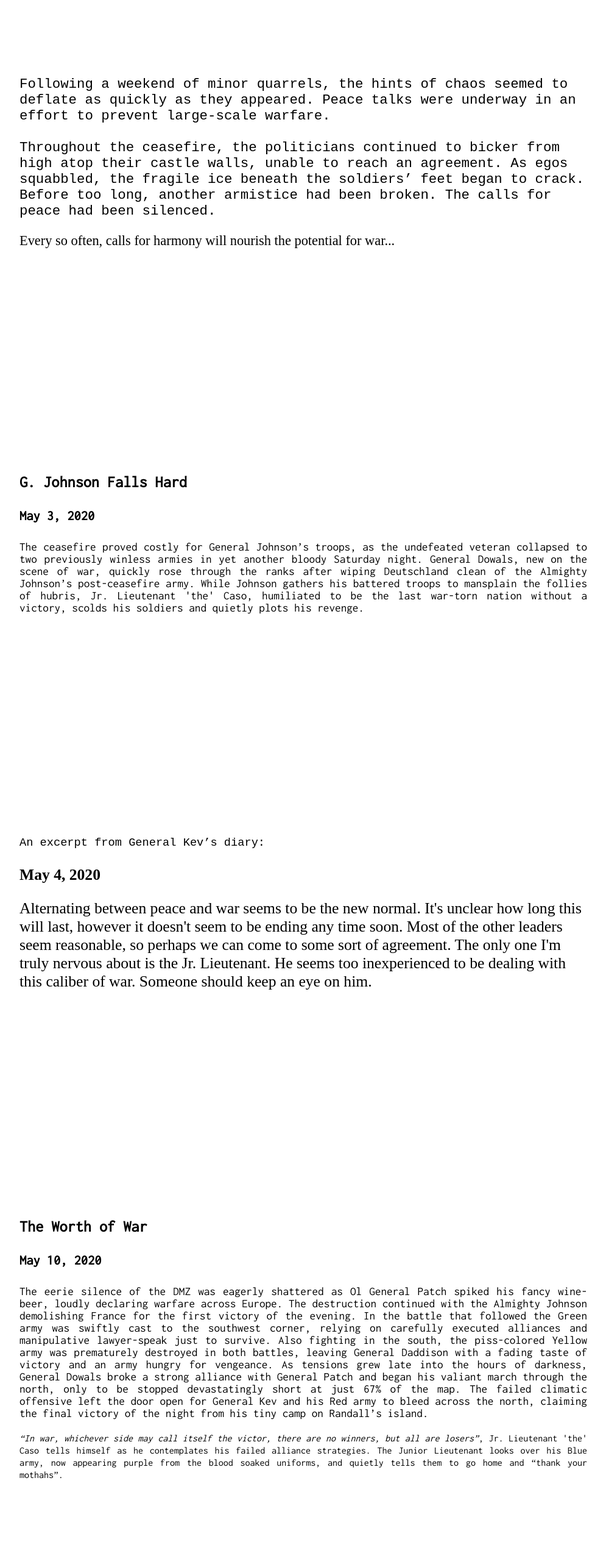
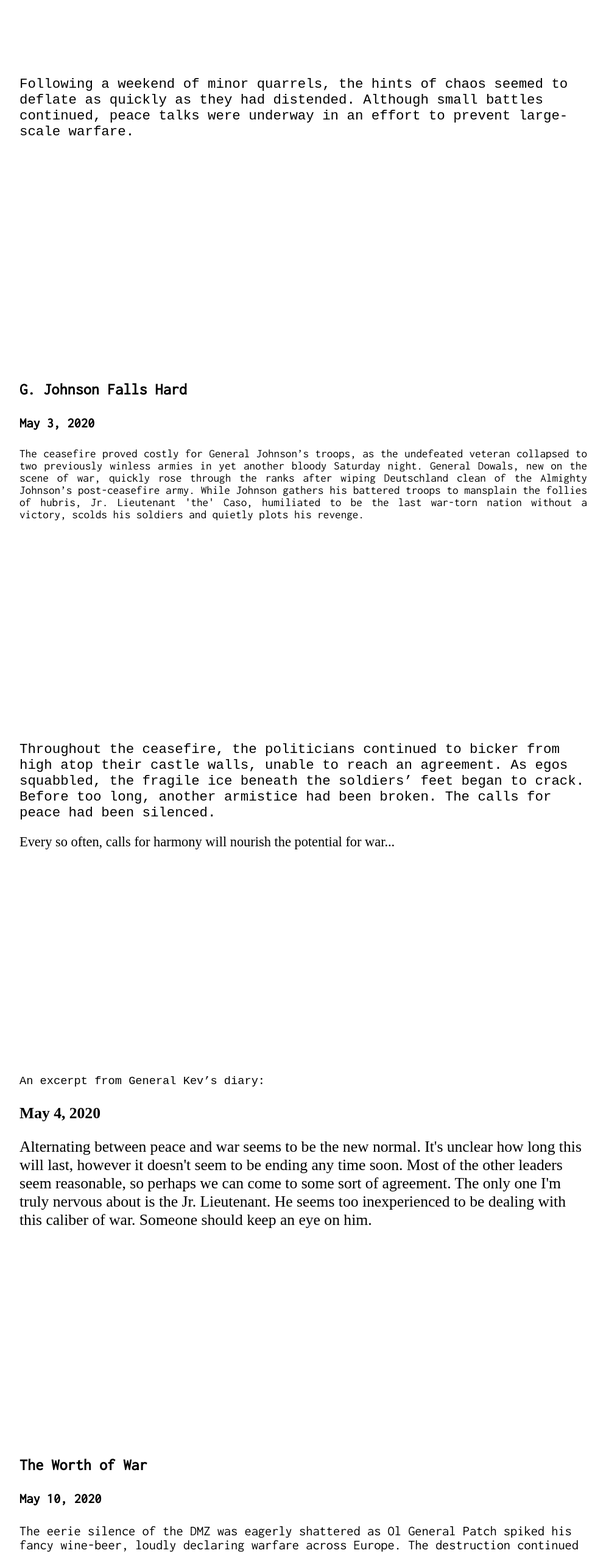
Before and after one commit to kduckets/tfw, a Next.js app: page / in a window 1280 px wide. Shown: the part 2380-4927 px from the top of the page at 61% size, without its empty margins (142-1137 px from the left). Built offline with nearby package versions, Linux system fonts and the light colour scheme; a web font is replaced by a local one.

Commit message:
Update index.js

```diff
--- a/pages/index.js
+++ b/pages/index.js
@@ -46,16 +46,13 @@ export default function Home() {
       </div>
 
       <div className="fullHeight">
-      <p className="narration">Following a weekend of minor quarrels, the hints of chaos seemed to deflate as quickly as they appeared. Peace talks were underway in an effort
+      <p className="narration">Following a weekend of minor quarrels, the hints of chaos seemed to deflate as
+      quickly as they had distended. Although small battles continued, peace talks were underway in an effort
       to prevent large-scale warfare.
       <br/>
       <br/>
-      Throughout the ceasefire, the politicians continued to bicker from high atop their castle walls, unable
-      to reach an agreement.
-      As egos squabbled, the fragile ice beneath the soldiers’ feet began to crack.
-      Before too long, another armistice had been broken. The calls for peace had been silenced.
       </p>
-      <p>Every so often, calls for harmony will nourish the potential for war...</p>
+
       </div>
 
       <div className="fullHeight">
@@ -77,6 +74,16 @@ scolds his soldiers and quietly plots his revenge.
       </div>
 
       <div className="fullHeight">
+      <p className="narration">
+      Throughout the ceasefire, the politicians continued to bicker from high atop their castle walls, unable
+      to reach an agreement.
+      As egos squabbled, the fragile ice beneath the soldiers’ feet began to crack.
+      Before too long, another armistice had been broken. The calls for peace had been silenced.
+      </p>
+      <p>Every so often, calls for harmony will nourish the potential for war...</p>
+      </div>
+
+      <div className="fullHeight">
       <p className="narration"><small>An excerpt from General Kev’s diary:</small></p>
       <p className="diary"><b>May 4, 2020</b></p>
       <p className="diary">
@@ -92,7 +99,7 @@ scolds his soldiers and quietly plots his revenge.
     <h3>The Worth of War</h3>
   <h4>May 10, 2020</h4>
   </p>
-<p className="news">
+<p className="story">
  The eerie silence of the DMZ was eagerly shattered as Ol General Patch spiked his fancy wine-beer,
   loudly declaring warfare across Europe. The destruction continued with the Almighty Johnson
   demolishing France for the first victory of the evening. In the battle that followed the Green army was swiftly cast to the
```
